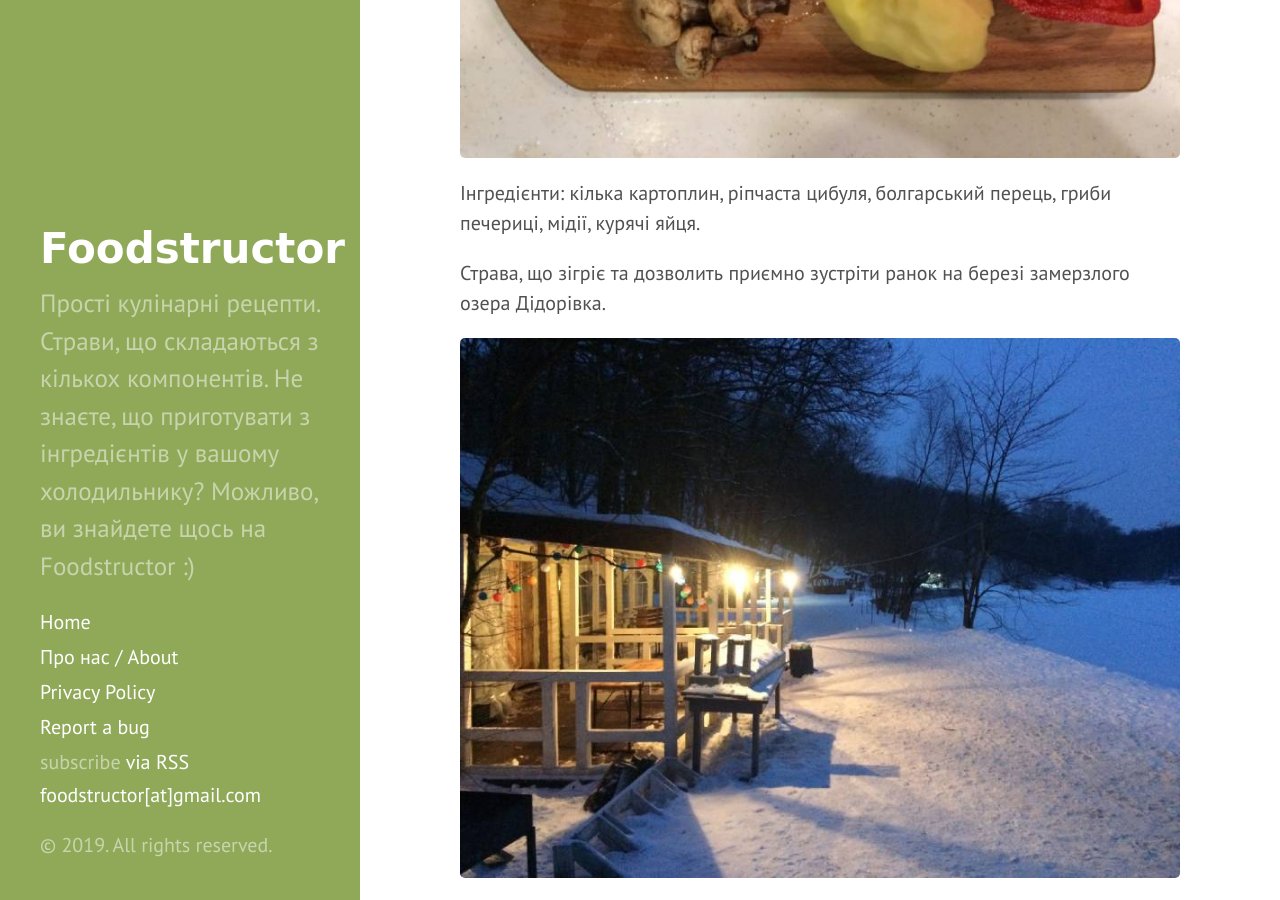
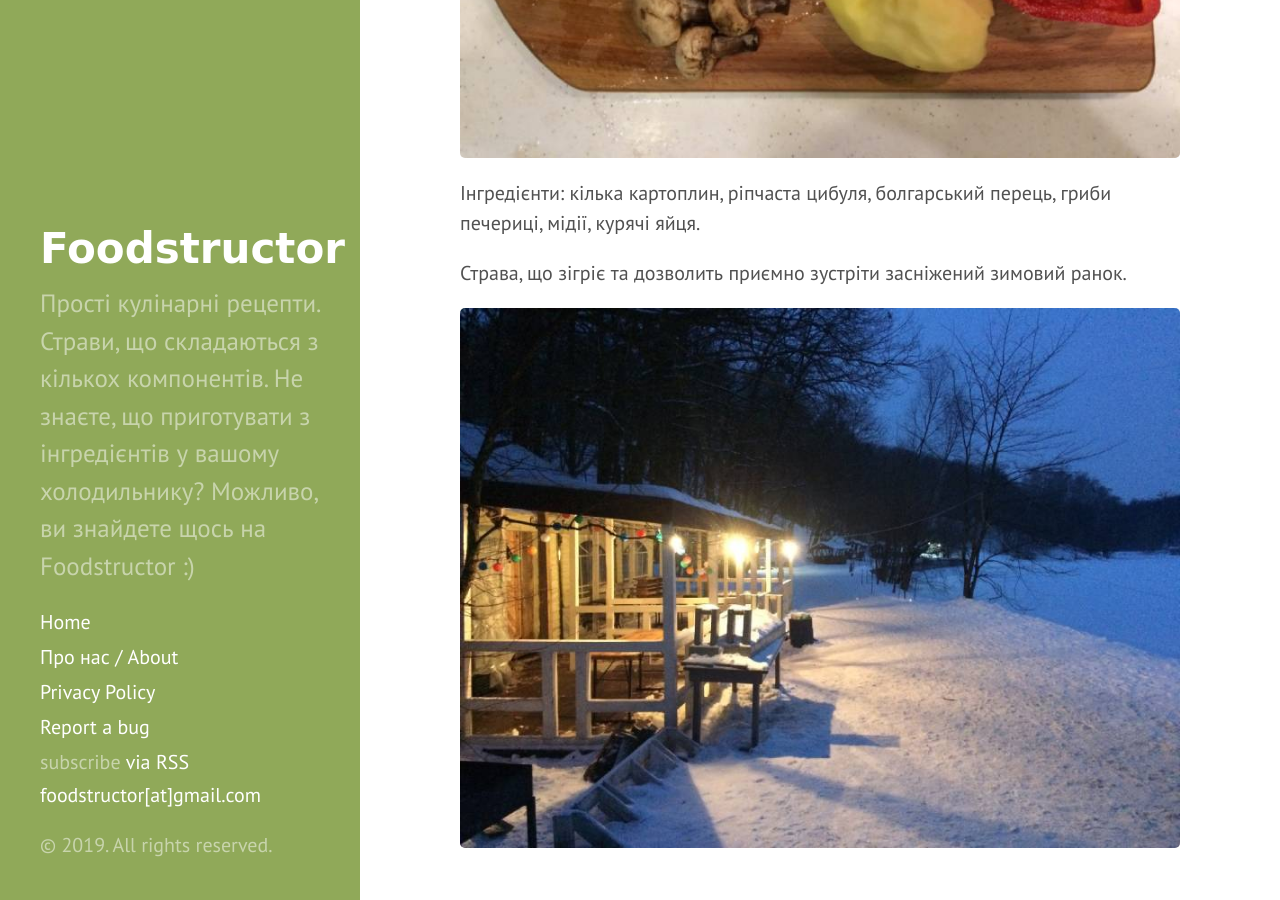
Before and after one commit to foodstructor/foodstructor.github.io, a Jekyll site: the page built from _posts/2019-01-14-pechena kartoplia-z-hrybamy-bolharskym-pertsem-ta-midiiamy.md, in a window 1280 px wide and 900 px high, scrolled down 1303 px. Built offline with Jekyll 4.4.1, drawn with Linux system fonts in a browser that asks for light colours.

Commit message:
Text updates

```diff
--- a/_posts/2019-01-14-pechena kartoplia-z-hrybamy-bolharskym-pertsem-ta-midiiamy.md
+++ b/_posts/2019-01-14-pechena kartoplia-z-hrybamy-bolharskym-pertsem-ta-midiiamy.md
@@ -14,6 +14,6 @@ categories: potatoes mushrooms bell-pepper mussels
 
 Інгредієнти: кілька картоплин, ріпчаста цибуля, болгарський перець, гриби печериці, мідії, курячі яйця.
 
-Страва, що зігріє та дозволить приємно зустріти ранок на березі замерзлого озера Дідорівка.
+Страва, що зігріє та дозволить приємно зустріти засніжений зимовий ранок.
 
 ![Ронок на березі замерзлого озера Дідорівка]({{ site.url }}/public/images/2019-01-14-didorivka.jpg "Ронок на березі замерзлого озера Дідорівка")
```
